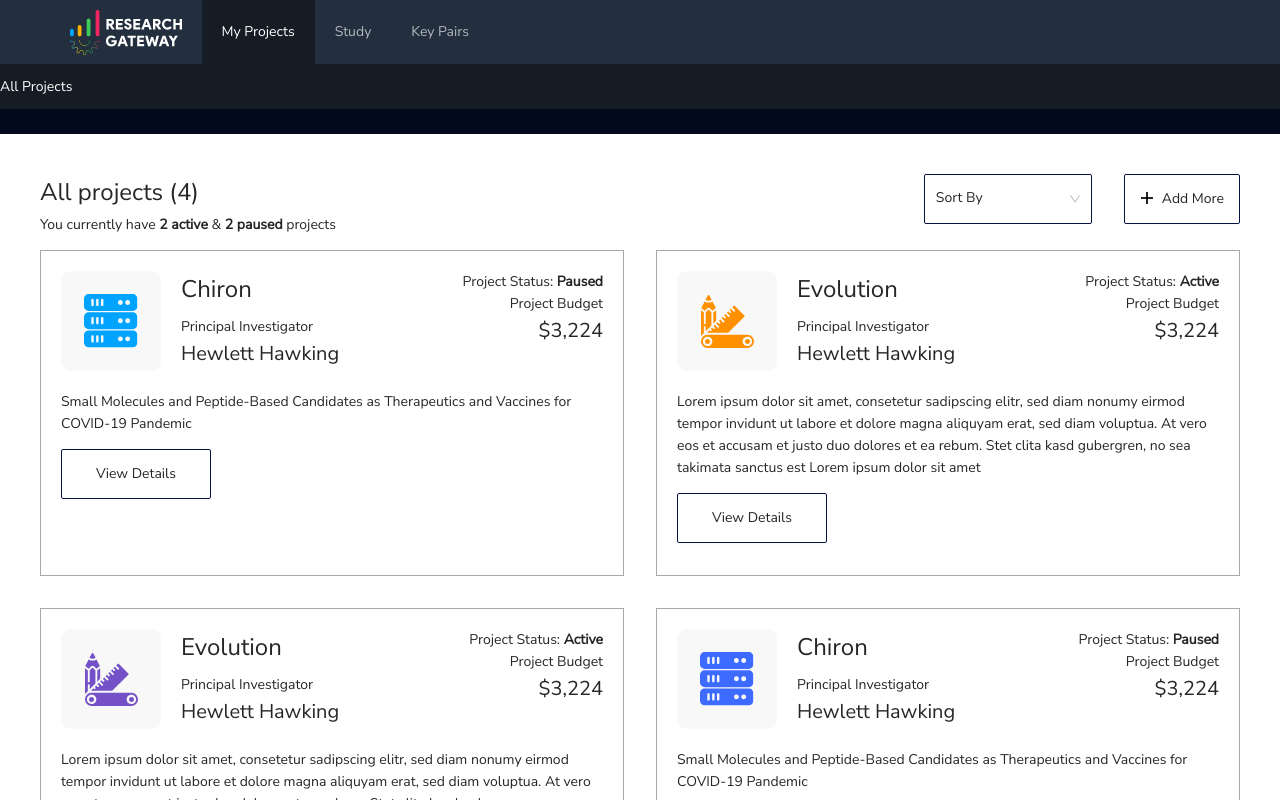
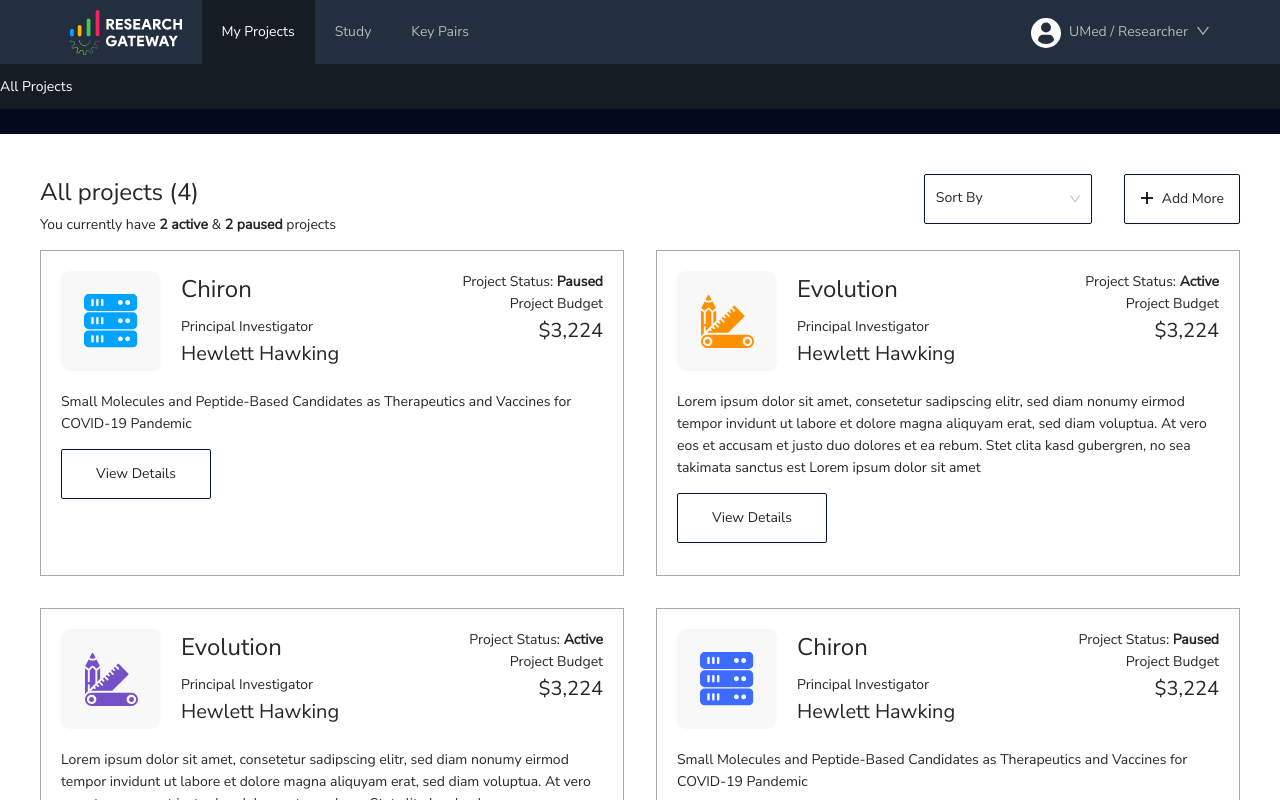
Before and after one commit to stechx1/research-gateway, a Next.js app: page /my-projects in a window 1280 px wide. Shown: the top 800 px of the page. Built offline with nearby package versions, Linux system fonts and the light colour scheme.

Commit message:
added side menu item

```diff
--- a/src/components/Header/Header.jsx
+++ b/src/components/Header/Header.jsx
@@ -63,7 +63,7 @@ export const Header = () => {
             <Menu.Item key='3'>
               <Link href='/key-pairs'>Key Pairs</Link>
             </Menu.Item>
-            {/* <Menu.Item key='4' style={{ marginLeft: 'auto' }}>
+            <Menu.Item key='4' style={{ marginLeft: 'auto' }}>
               <StyledDropdown overlay={userMenu} trigger={['hover']}>
                 <StyledLink onClick={(e) => e.preventDefault()}>
                   <Space>
@@ -76,7 +76,7 @@ export const Header = () => {
                   </Space>
                 </StyledLink>
               </StyledDropdown>
-            </Menu.Item> */}
+            </Menu.Item>
           </StyledMenu>
         </StyledHeader>
       )}
```
